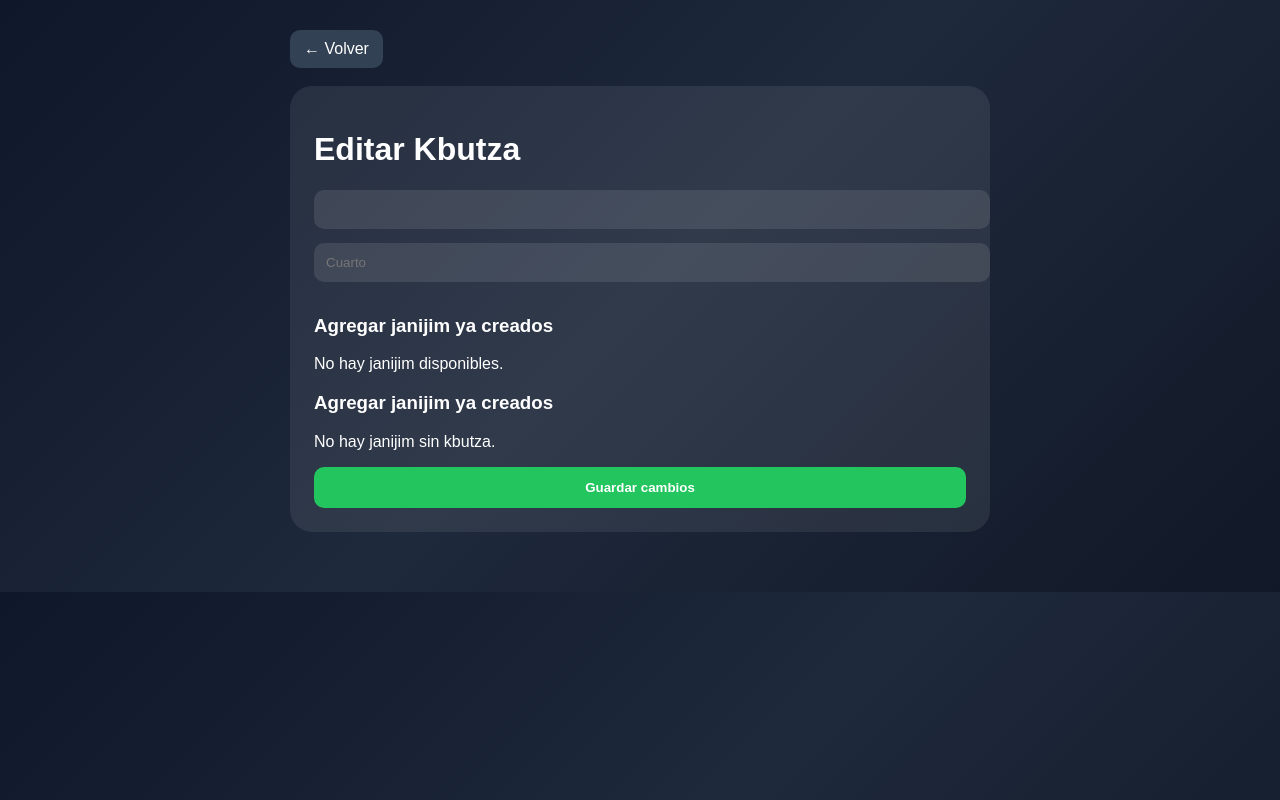
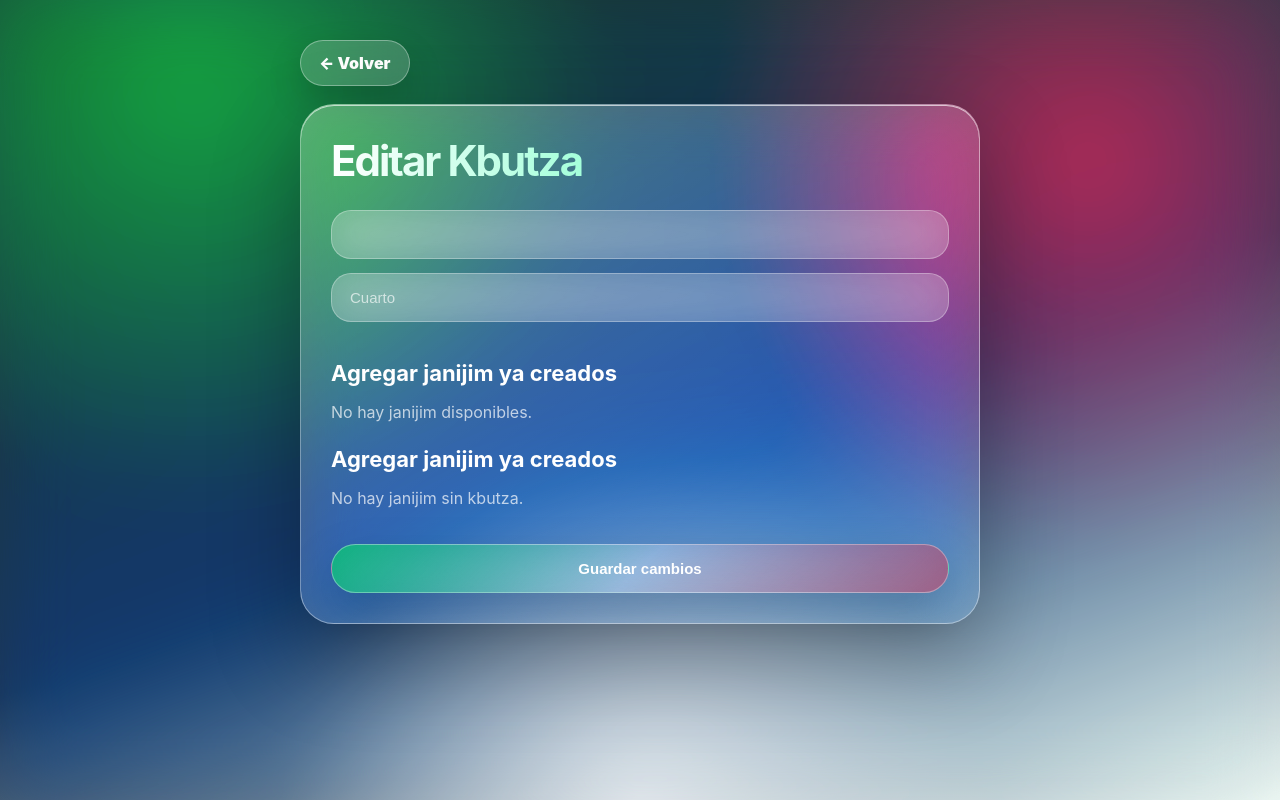
Before and after one commit to rashimshivteisrael-rgb/ShivteApp, a Django app: template templates/editar_kbutza.html in a window 1280 px wide. Run offline with Django 4.2, Linux system fonts and the light colour scheme; the template is opened without the code that fills it, so the values that code supplies are empty.

Commit message:
version 037

```diff
--- a/templates/editar_kbutza.html
+++ b/templates/editar_kbutza.html
@@ -5,55 +5,264 @@
 <meta name="viewport" content="width=device-width, initial-scale=1.0">
 <title>Editar Kbutza</title>
 <style>
-        body {
-            margin: 0;
-            font-family: Arial, sans-serif;
-            background: linear-gradient(135deg, #0f172a, #1e293b, #111827);
-            color: white;
+
+*{
+    box-sizing:border-box;
 }
 
-        .container {
-            max-width: 700px;
-            margin: auto;
-            padding: 30px 20px 60px;
+body{
+    margin:0;
+    min-height:100vh;
+    font-family:-apple-system,BlinkMacSystemFont,"SF Pro Display","Segoe UI",Arial,sans-serif;
+    color:white;
+    overflow-x:hidden;
+
+    background:
+    radial-gradient(circle at 15% 10%, rgba(0,180,90,.65), transparent 32%),
+    radial-gradient(circle at 85% 20%, rgba(210,40,70,.55), transparent 32%),
+    radial-gradient(circle at 50% 100%, rgba(255,255,255,.75), transparent 35%),
+    linear-gradient(160deg,#06251b,#0b2545 55%,#eef7f3);
 }
 
-        .card {
-            background: rgba(255,255,255,0.08);
-            border-radius: 22px;
-            padding: 24px;
+body::before{
+    content:"";
+    position:fixed;
+    inset:0;
+    background:rgba(255,255,255,.08);
+    backdrop-filter:blur(35px) saturate(180%);
+    pointer-events:none;
 }
 
-        .back {
-            display: inline-block;
-            margin-bottom: 18px;
-            text-decoration: none;
-            color: white;
-            background: #334155;
-            padding: 10px 14px;
-            border-radius: 10px;
+.container{
+    position:relative;
+    z-index:1;
+    max-width:720px;
+    margin:auto;
+    padding:40px 20px 60px;
 }
 
-        input {
-            width: 100%;
-            padding: 12px;
-            margin-bottom: 14px;
-            border: none;
-            border-radius: 10px;
-            background: rgba(255,255,255,0.10);
-            color: white;
+.back{
+    display:inline-block;
+    margin-bottom:18px;
+
+    text-decoration:none;
+    color:white;
+
+    padding:12px 18px;
+
+    border-radius:999px;
+
+    font-weight:900;
+
+    border:1px solid rgba(255,255,255,.35);
+
+    background:rgba(255,255,255,.18);
+
+    backdrop-filter:blur(20px);
+
+    box-shadow:
+    0 15px 35px rgba(0,0,0,.18);
+
+    transition:.25s ease;
 }
 
-        .btn {
-            width: 100%;
-            padding: 13px;
-            border: none;
-            border-radius: 10px;
-            background: #22c55e;
-            color: white;
-            font-weight: bold;
-            cursor: pointer;
+.back:hover{
+    transform:translateY(-3px);
 }
+
+.card{
+
+    background:
+    linear-gradient(
+        145deg,
+        rgba(255,255,255,.30),
+        rgba(255,255,255,.08)
+    );
+
+    border:1px solid rgba(255,255,255,.40);
+
+    border-radius:34px;
+
+    padding:30px;
+
+    backdrop-filter:
+    blur(30px)
+    saturate(200%);
+
+    box-shadow:
+    0 35px 90px rgba(0,0,0,.30),
+    inset 0 1px rgba(255,255,255,.65);
+}
+
+h1{
+    margin-top:0;
+    margin-bottom:24px;
+
+    font-size:42px;
+
+    letter-spacing:-2px;
+
+    background:
+    linear-gradient(
+        90deg,
+        white,
+        #8fffd2,
+        white
+    );
+
+    -webkit-background-clip:text;
+    background-clip:text;
+    color:transparent;
+}
+
+h3{
+    margin-top:24px;
+    margin-bottom:14px;
+
+    font-size:22px;
+    font-weight:700;
+}
+
+input[type="text"]{
+
+    width:100%;
+
+    padding:15px 18px;
+
+    margin-bottom:14px;
+
+    border-radius:20px;
+
+    border:1px solid rgba(255,255,255,.30);
+
+    background:rgba(255,255,255,.18);
+
+    color:white;
+
+    font-size:15px;
+
+    outline:none;
+
+    backdrop-filter:blur(20px);
+
+    transition:.2s ease;
+}
+
+input[type="text"]:focus{
+
+    background:rgba(255,255,255,.26);
+
+    box-shadow:
+    0 0 30px rgba(0,255,170,.20);
+}
+
+input[type="text"]::placeholder{
+    color:rgba(255,255,255,.65);
+}
+
+label{
+
+    display:block;
+
+    margin-bottom:10px;
+
+    padding:12px 14px;
+
+    border-radius:18px;
+
+    background:rgba(255,255,255,.10);
+
+    border:1px solid rgba(255,255,255,.15);
+
+    backdrop-filter:blur(15px);
+
+    transition:.2s ease;
+}
+
+label:hover{
+    background:rgba(255,255,255,.16);
+}
+
+input[type="checkbox"]{
+
+    width:18px;
+    height:18px;
+
+    margin-right:10px;
+
+    accent-color:#22c55e;
+
+    vertical-align:middle;
+}
+
+p{
+    color:rgba(255,255,255,.70);
+}
+
+.btn{
+
+    width:100%;
+
+    padding:15px;
+
+    margin-top:20px;
+
+    border:none;
+
+    border-radius:999px;
+
+    color:white;
+
+    font-weight:900;
+
+    font-size:15px;
+
+    cursor:pointer;
+
+    background:
+    linear-gradient(
+        135deg,
+        rgba(0,200,110,.75),
+        rgba(255,255,255,.20),
+        rgba(210,40,70,.50)
+    );
+
+    border:1px solid rgba(255,255,255,.35);
+
+    backdrop-filter:blur(20px);
+
+    box-shadow:
+    0 18px 45px rgba(0,0,0,.22);
+
+    transition:.25s ease;
+}
+
+.btn:hover{
+
+    transform:
+    translateY(-3px)
+    scale(1.02);
+}
+
+@media(max-width:700px){
+
+    .container{
+        padding:30px 16px 50px;
+    }
+
+    .card{
+        padding:22px;
+    }
+
+    h1{
+        font-size:36px;
+    }
+
+    h3{
+        font-size:20px;
+    }
+}
+
 </style>
 </head>
 <body>
```
Lines whose indentation alone changed are shown as unchanged.
